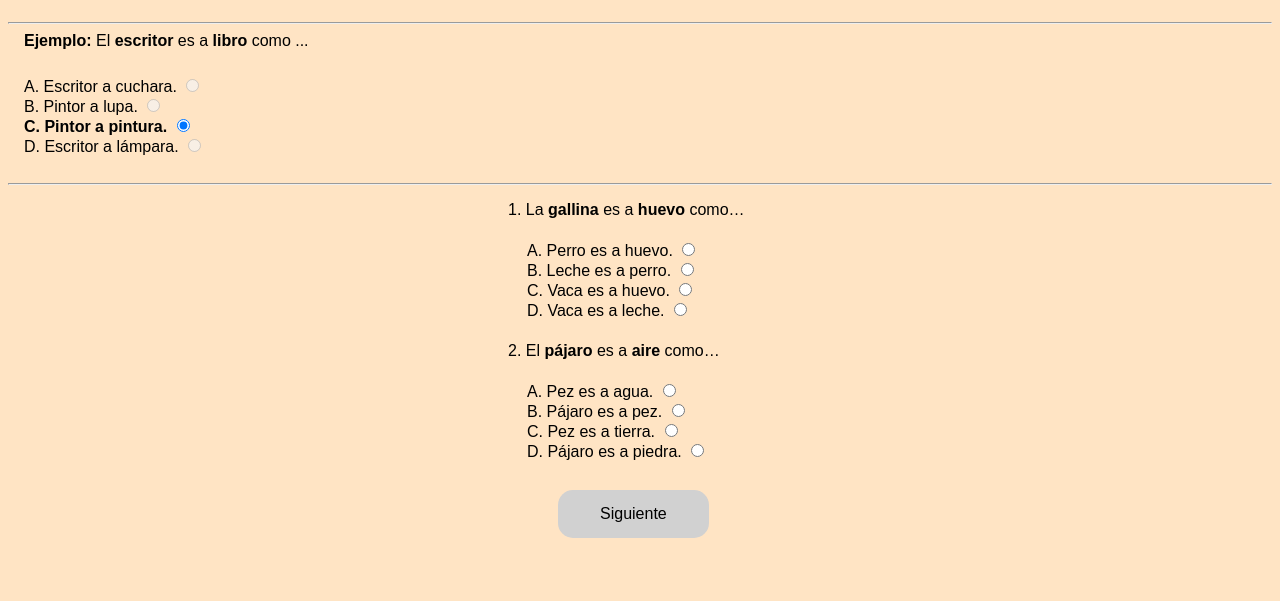
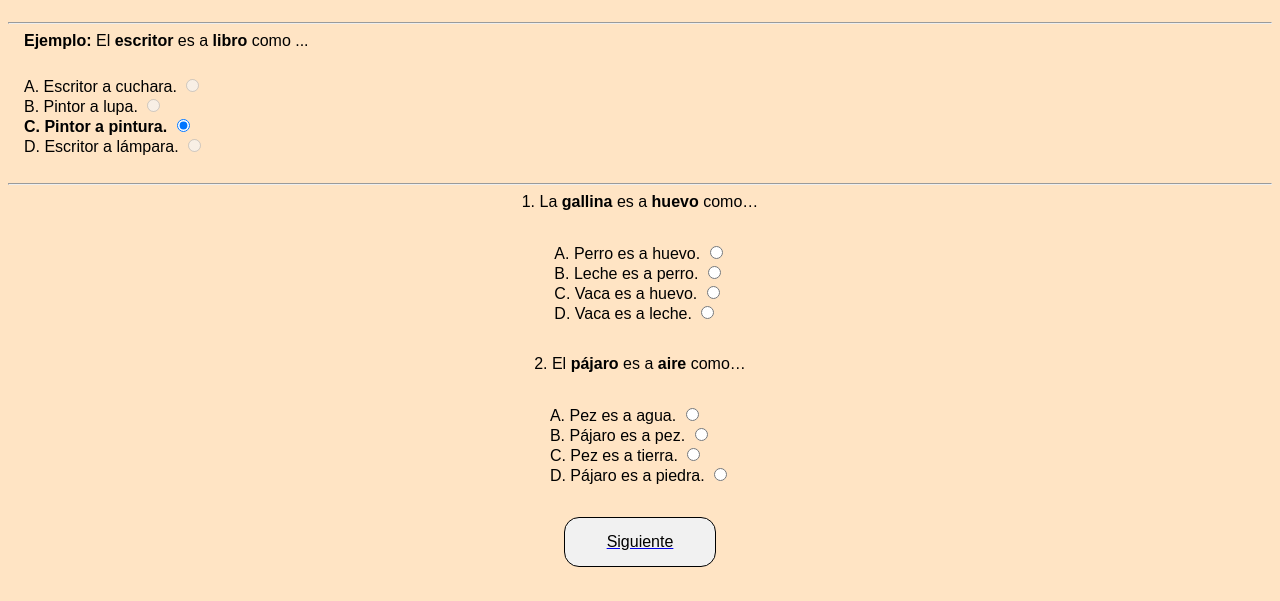
Before and after one commit to Burgos100/ProyectoWeb, a PHP site: the page made by Prueba 2 T1/Tarea 2.1.html in a window 1280 px wide. Shown: the part 273-874 px from the top of the page. Before the commit the page ends 811 px from the top, so only its background shows below. Run offline with PHP 8.4, Linux system fonts and the light colour scheme.

Commit message:
actualización boton siguiente

```diff
--- a/CSS/hojaestilos2.css
+++ b/CSS/hojaestilos2.css
@@ -5,17 +5,22 @@
 }
 
 .boton {
-    border: black;
     padding: 15px 42px;
+    border: 1px solid rgb(0, 0, 0);
     border-radius: 15px;
     color: rgb(0, 0, 0);
-    background-color: rgb(209, 209, 209);
-    text-align: right;
-    text-decoration: none;
-    display: inline-block;
+    background-color: rgb(241, 241, 241);
+    text-align: center;
+    text-decoration: none !important;
+    display: block;
     font-size: 16px;
-    margin: 8px 550px;
+    margin: 8px auto;
     cursor: pointer;
+    transition: transform 0.3s ease;
+}
+
+.boton:hover {
+    transform: scale(1.1);
 }
 
 .sidebar {
@@ -151,7 +156,9 @@
     font-family: Arial, Helvetica, sans-serif;
     font-weight: normal;
     font-size: 16px;
-    padding-left: 519px;
+    background: bisque;
+    width: fit-content;
+    margin: 2rem auto;
 }
 
 h5{
@@ -162,7 +169,9 @@
 }
 p{
     font-family: Arial, Helvetica, sans-serif;
-    padding-left: 500px;
+    text-align: center;
+    width: fit-content;
+    margin: auto;
 }
 
 p1{
```
